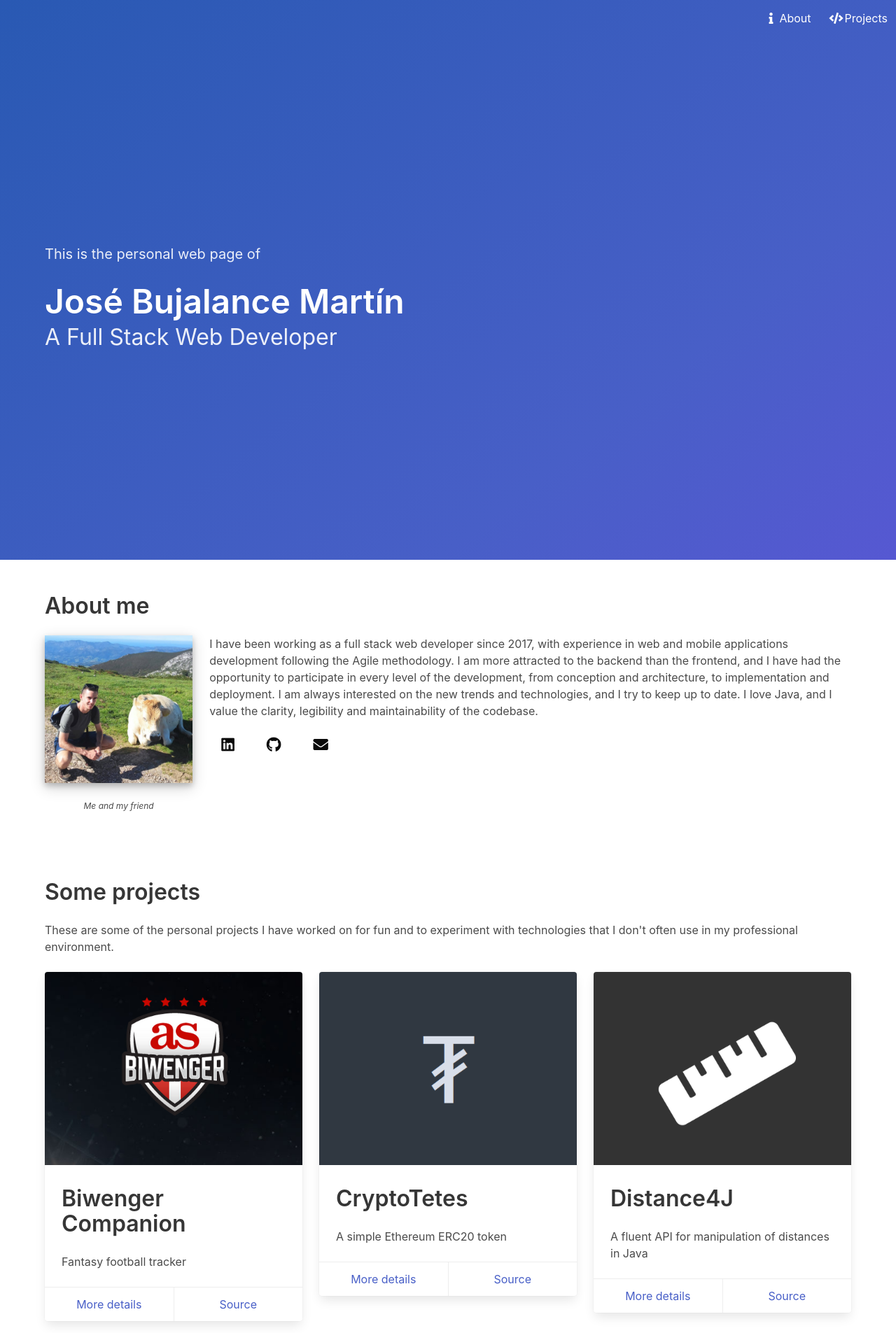
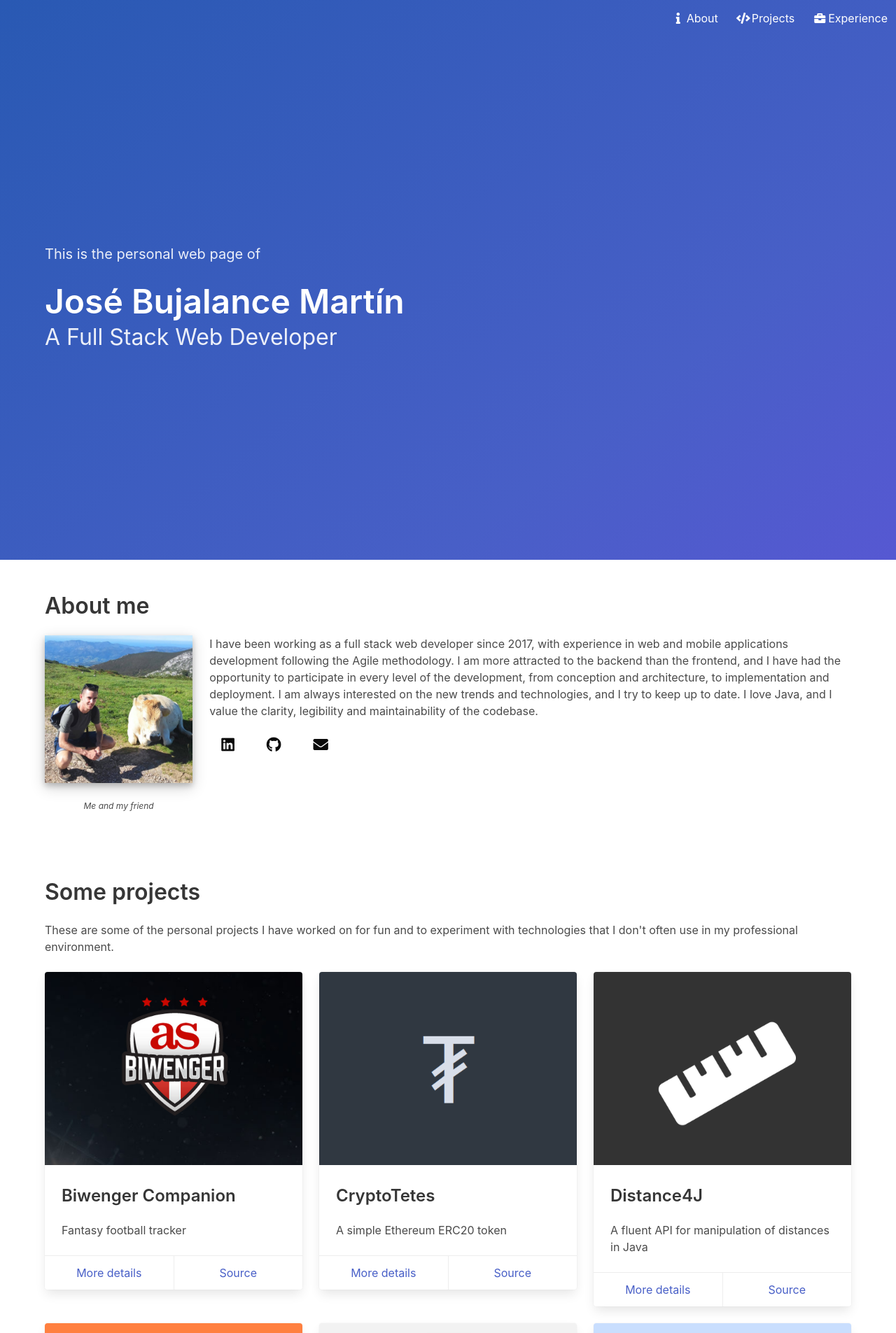
Before and after one commit to jbujalance/personal-site, a Next.js app: page / in a window 1280 px wide. Shown: the top 1905 px of the page at 70% size. Built offline with nearby package versions, Linux system fonts and the light colour scheme.

Commit message:
Add a simple professional experience section

```diff
--- /dev/null
+++ b/components/Experience.tsx
@@ -0,0 +1,19 @@
+import Section from './Section';
+
+export const EXPERIENCE_SECTION_ID = 'experience';
+
+const Experience = () => (
+  <Section id={EXPERIENCE_SECTION_ID} title="Professional experience">
+    <div className="content">
+      You can download my CV or check my <a href="https://www.linkedin.com/in/josebujalancemartin" target="_blank" rel="noopener noreferrer">LinkedIn profile</a> to see where I have worked.
+    </div>
+    <a className="button is-primary" href="https://raw.githubusercontent.com/jbujalance/cv/master/cv_bujalance.pdf" target="_blank" rel="noopener noreferrer">
+      <span className="icon">
+        <i className="fas fa-file-alt"/>
+      </span>
+      <span>Download my CV</span>
+    </a>
+  </Section>
+);
+
+export default Experience;
--- a/components/Navbar.tsx
+++ b/components/Navbar.tsx
@@ -1,5 +1,6 @@
 import { MouseEvent } from 'react';
 import { ABOUT_SECTION_ID } from './About';
+import { EXPERIENCE_SECTION_ID } from './Experience';
 import { PROJECTS_SECTION_ID } from './Projects';
 
 const Navbar = () => {
@@ -45,6 +46,12 @@ const Navbar = () => {
             </span>
             <span>Projects</span>
           </a>
+          <a className="navbar-item" href={`#${EXPERIENCE_SECTION_ID}`} onClick={toggleBurguer}>
+            <span className="icon">
+              <i className="fas fa-briefcase"></i>
+            </span>
+            <span>Experience</span>
+          </a>
         </div>
       </div>
     </nav>
--- a/components/project/ProjectCard.tsx
+++ b/components/project/ProjectCard.tsx
@@ -22,7 +22,7 @@ const ProjectCard = (props: ProjectCardProps) => (
       </figure>
     </div>
     <div className="card-content">
-      <h3 className="title">{props.title}</h3>
+      <h3 className="title is-4">{props.title}</h3>
       <div className="content">{props.description}</div>
     </div>
     <footer className="card-footer">
--- a/pages/index.tsx
+++ b/pages/index.tsx
@@ -1,5 +1,6 @@
 import { GetStaticProps } from 'next';
 import About from '../components/About';
+import Experience from '../components/Experience';
 import Hero from '../components/Hero';
 import Layout from '../components/Layout';
 import Projects, { ProjectsProps } from '../components/Projects';
@@ -17,6 +18,7 @@ export default function Home(props: Props) {
       <Hero/>
       <About/>
       <Projects projects={props.projects}/>
+      <Experience/>
     </Layout>
   );
 };
```
